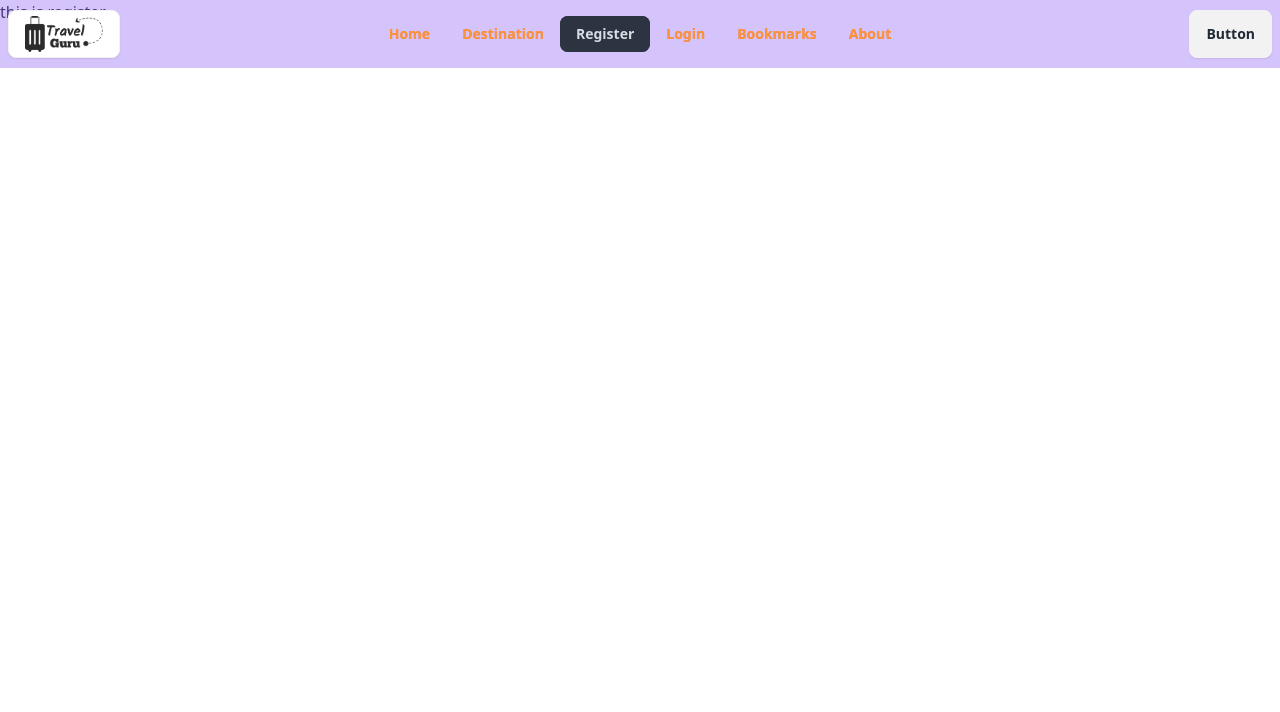
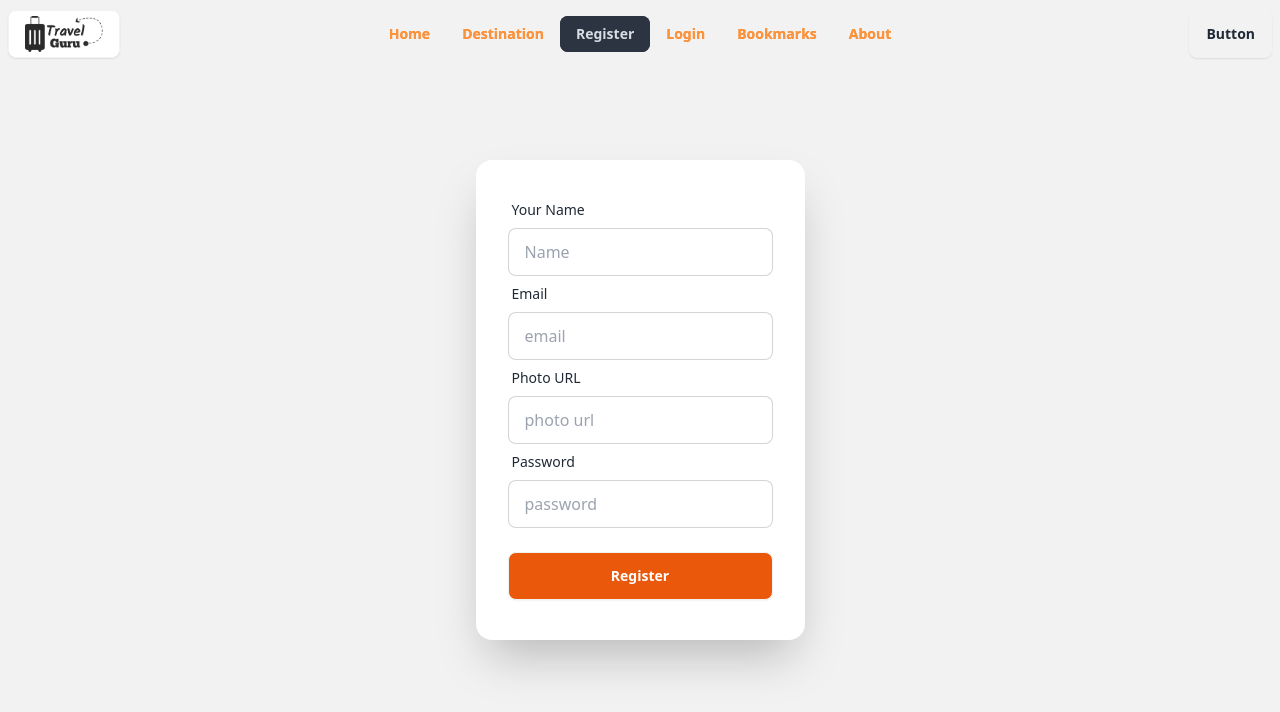
Before and after one commit to yousof-ali/travel-guru, a React (Vite) app: page /register in a window 1280 px wide. Shown: the top 712 px of the page. Built offline with nearby package versions, Linux system fonts and the light colour scheme.

Commit message:
form design done

```diff
--- a/src/Pages/Details/Details.jsx
+++ b/src/Pages/Details/Details.jsx
@@ -42,7 +42,6 @@ const Details = () => {
                         <button onClick={handLocalStorage} className="btn bg-orange-500 text-white hover:bg-orange-300">Add to Bookmark</button>
                         <ToastContainer />
                     </div>
-
                 </div>
                 <div className=" md:col-span-1 bg-base-100 rounded-xl  ">
                     <h2 className="text-center text-orange-500 text-3xl font-bold mb-4">Ticket Booking</h2>
@@ -90,9 +89,7 @@ const Details = () => {
                                 <h2 className="text-2xl font-bold text-center text-orange-500 ">{selectedData[0].place_name} </h2>
                                 <h1 className="text-2xl font-bold text-center">Booking Done!</h1>
                                 </div>
-                                <a>for test</a>
                                 </>
-
                         }
                     </div>
                 </div>
--- a/src/Pages/Header/Header.jsx
+++ b/src/Pages/Header/Header.jsx
@@ -14,7 +14,7 @@ const Header = () => {
 
     </>
     return (
-        <div className="navbar bg-opacity-20 fixed bg-violet-500 z-10 container mx-auto">
+        <div className="navbar bg-opacity-20 fixed z-10 container mx-auto">
             <div className="navbar-start">
                 <div className="dropdown">
                     <div tabIndex={0} role="button" className="btn btn-ghost text-orange-300 lg:hidden">
--- a/src/Pages/Register/Register.jsx
+++ b/src/Pages/Register/Register.jsx
@@ -1,13 +1,80 @@
 import Header from "../Header/Header";
 
+const Register = () => {
+    const handleRegister = e =>{
+        e.preventDefault()
+        console.log("hello bahi")
+    }
+  return (
+    <div>
+      <Header></Header>
+      <div className="hero bg-base-200 min-h-screen ">
+        <div className="hero-content">
+          <div className="card bg-base-100 w-full max-w-sm shrink-0 shadow-2xl">
+            <div className="card-body">
+              <form onSubmit={handleRegister} >
+                <div className="form-control">
+                  <label className="label">
+                    <span className="label-text">Your Name</span>
+                  </label>
+                  <input
+                    type="text"
+                    placeholder="Name"
+                    className="input input-bordered"
+                    name="email"
+                    required
+                  />
+                </div>
+                <div className="form-control">
+                  <label className="label">
+                    <span className="label-text">Email</span>
+                  </label>
+                  <input
+                    type="email"
+                    placeholder="email"
+                    className="input input-bordered"
+                    name="email"
+                    required
+                  />
+                </div>
+                <div className="form-control">
+                  <label className="label">
+                    <span className="label-text">Photo URL</span>
+                  </label>
+                  <input
+                    type="url"
+                    placeholder="photo url"
+                    className="input input-bordered"
+                    name="email"
 
-const Register = () => {
-    return (
-        <div>
-            <Header></Header>
-            <p>this is register</p>
+                  />
+                </div>
+                <div className="form-control">
+                  <label className="label">
+                    <span className="label-text">Password</span>
+                  </label>
+                  <input
+                    type="password"
+                    placeholder="password"
+                    name="password"
+                    className="input input-bordered"
+                    required
+                  />
+
+                </div>
+                <div className="form-control mt-6">
+                  <button className="btn bg-orange-600 hover:bg-orange-300 text-white">
+                    Register
+                  </button>
+                </div>
+              </form>
+              <p></p>
+            </div>
+          </div>
         </div>
-    );
+      </div>
+    </div>
+  );
 };
 
 export default Register;
--- a/src/Pages/login/Login.jsx
+++ b/src/Pages/login/Login.jsx
@@ -1,13 +1,58 @@
 import Header from "../Header/Header";
+const Login = () => {
+  const handleLogin = (e) => {
+    e.preventDefault();
+    console.log("hi");
+  };
+  return (
+    <div>
+      <Header></Header>
+      <div className="hero bg-base-200 min-h-screen ">
+        <div className="hero-content">
 
-
-const Login = () => {
-    return (
-        <div>
-        <Header></Header>
-
+          <div className="card bg-base-100 w-full max-w-sm shrink-0 shadow-2xl">
+            <div className="card-body">
+              <form onSubmit={handleLogin}>
+                <div className="form-control">
+                  <label className="label">
+                    <span className="label-text">Email</span>
+                  </label>
+                  <input
+                    type="email"
+                    placeholder="email"
+                    className="input input-bordered"
+                    name="email"
+                    required
+                  />
+                </div>
+                <div className="form-control">
+                  <label className="label">
+                    <span className="label-text">Password</span>
+                  </label>
+                  <input
+                    type="password"
+                    placeholder="password"
+                    name="password"
+                    className="input input-bordered"
+                    required
+                  />
+                  <label className="label">
+                    <a href="#" className="label-text-alt link link-hover">
+                      Forgot password?
+                    </a>
+                  </label>
+                </div>
+                <div className="form-control mt-6">
+                  <button className="btn bg-orange-600 hover:bg-orange-300 text-white">Login</button>
+                </div>
+              </form>
+              <p></p>
+            </div>
+          </div>
         </div>
-    );
+      </div>
+    </div>
+  );
 };
 
 export default Login;
```
